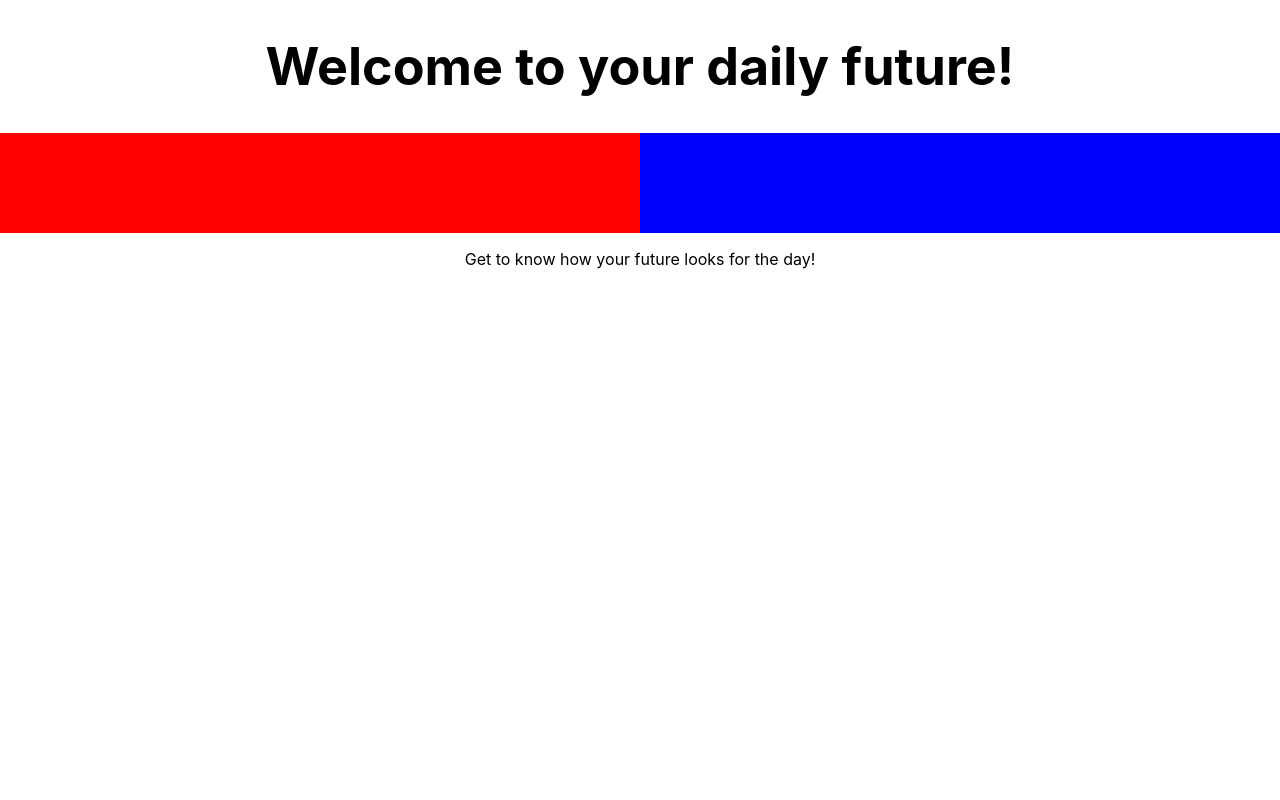
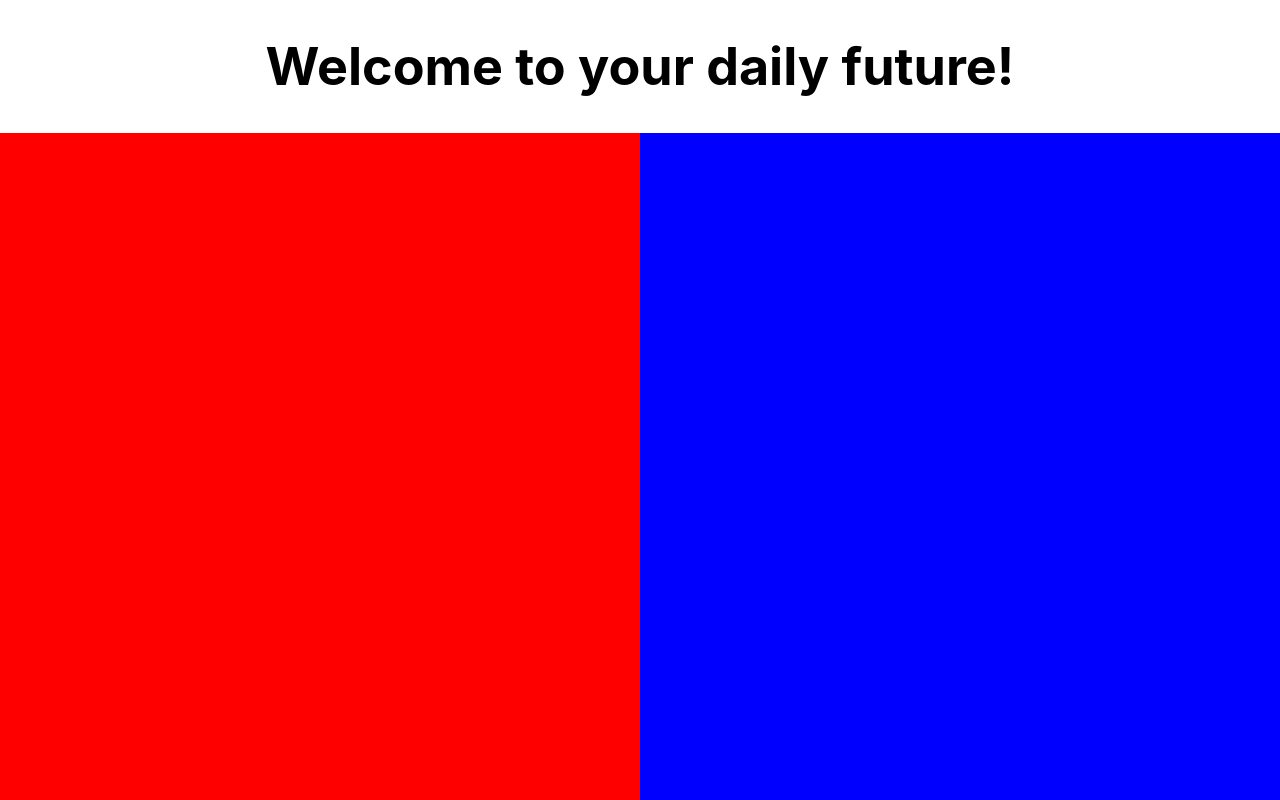
Before and after one commit to Murjana/YourDailyFuture, a React (Create React App) app: page / in a window 1280 px wide. Shown: the top 800 px of the page. Built offline with nearby package versions, Linux system fonts and the light colour scheme.

Commit message:
created flex box with cceptebale size for weather and calendar

```diff
--- a/src/App.css
+++ b/src/App.css
@@ -17,17 +17,23 @@
 
 .flex-container{
   display: flex;
+  flex: 1;
   flex-direction: row;
+  height: 100vh;
+}
+
+.main-container{
+  display: flex;
 }
 
 .calendar {
    background-color: red;
-   flex: auto;
-   height: 100px;
+   flex: 1;
+   /* height: 100px; */
   }
 
   .weather {
     background-color:  blue;
-    flex: auto;
-    height: 100px;
+    flex: 1;
+    /* height: 100px; */
   }
--- a/src/App.js
+++ b/src/App.js
@@ -8,10 +8,12 @@ function App() {
         <h1>Welcome to your daily future!</h1>
       </header>
       <div className="App-body">
-        <div className= 'flex-container'>
-          <div className='calendar'></div>
-          <div className='weather'></div>
-        </div>
+        {/* <div classname= 'main-container'> */}
+          <div className= 'flex-container'>
+            <div className='calendar'></div>
+            <div className='weather'></div>
+          </div>
+        {/* </div> */}
         <p>
           Get to know how your future looks for the day!
         </p>
```
